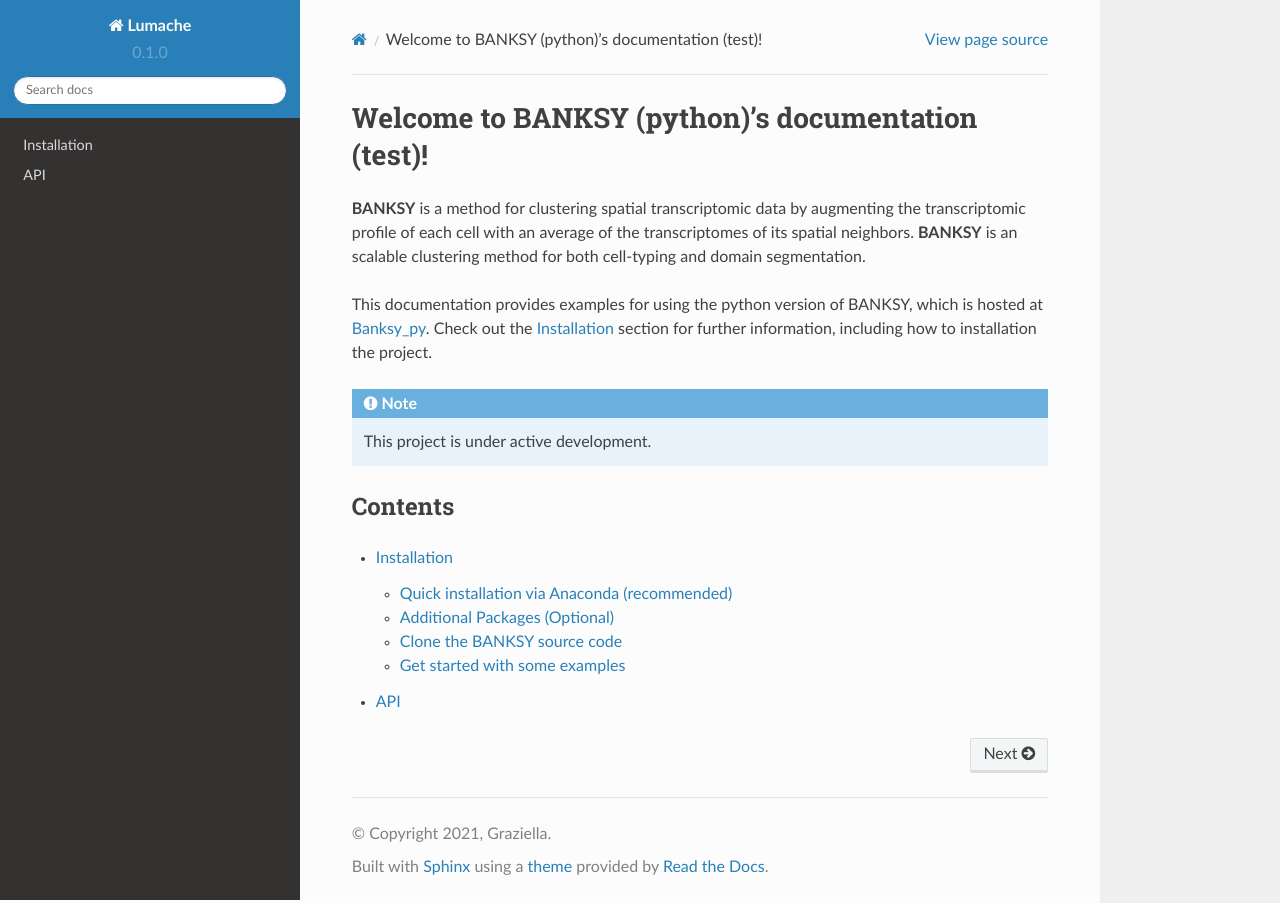
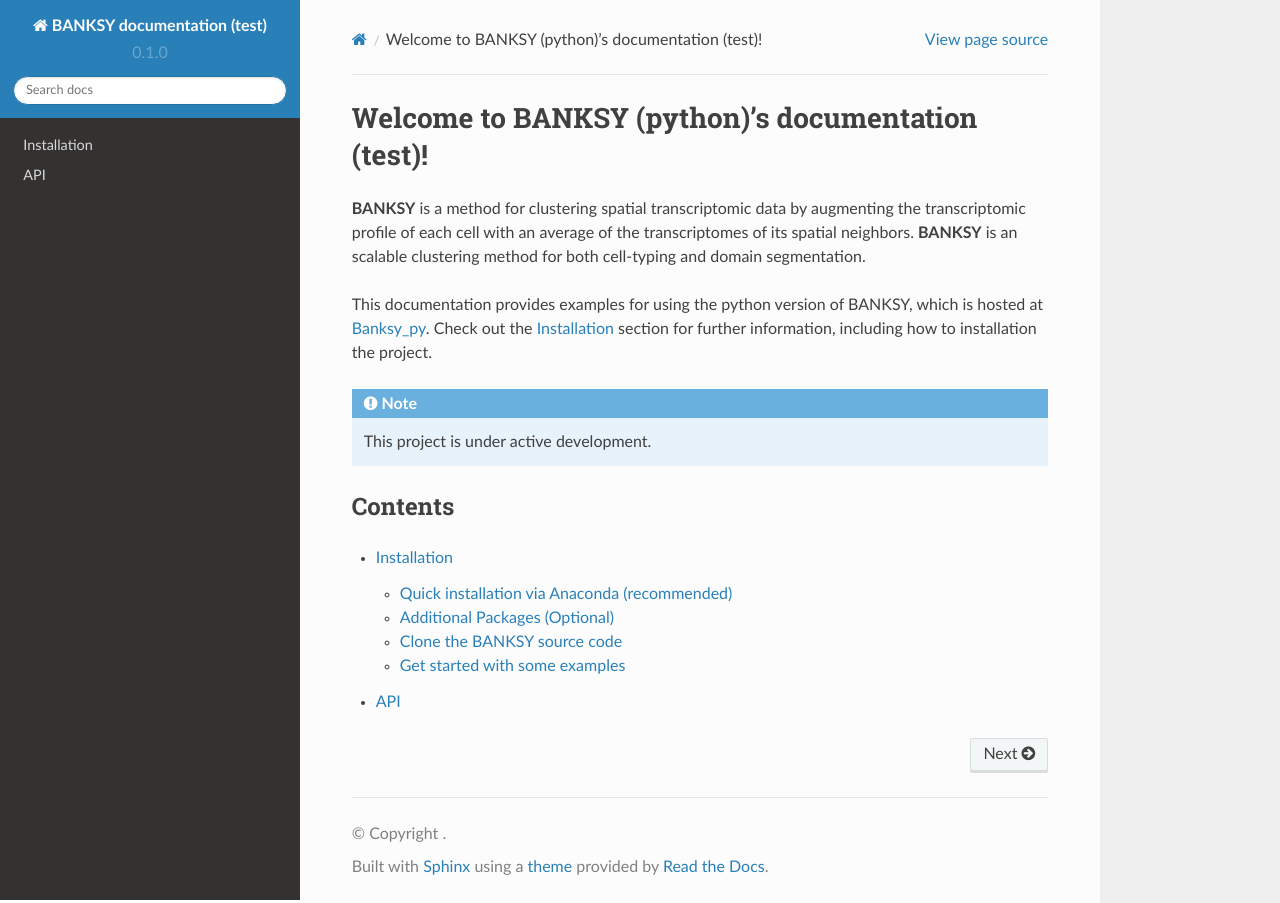
Before and after one commit to yifei-1021/read-the-docs, a Sphinx documentation site: the page built from docs/source/index.rst, in a window 1280 px wide. Built offline with Sphinx 7.4.7 and the Read the Docs theme 2.0.0, drawn with Linux system fonts in a browser that asks for light colours.

Commit message:
Update conf.py

```diff
--- a/docs/source/conf.py
+++ b/docs/source/conf.py
@@ -2,9 +2,9 @@
 
 # -- Project information
 
-project = 'Lumache'
-copyright = '2021, Graziella'
-author = 'Graziella'
+project = 'BANKSY documentation (test)'
+copyright = ''
+author = 'Nigel Chou, Yue Yifei'
 
 release = '0.1'
 version = '0.1.0'
```
